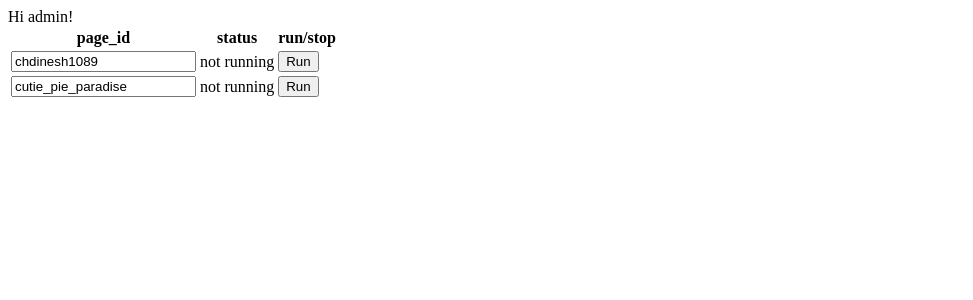
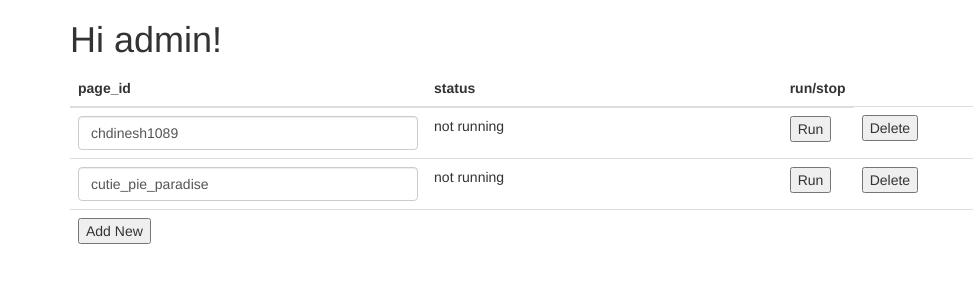
Before and after one commit to chdinesh1089/Instagram_commentor, a Django app: page /commentbot/monitoring/ in a window 1280 px wide. Shown: the top 300 px of the page, without its empty margins (0-973 px from the left). Run offline with Django 3.2, Linux system fonts and the light colour scheme; a user stored in the database is signed in; data comes from the database, SQL or seed files in the repository; parts of the project's set-up code (start-up, migrations or seed data) failed here and were passed over; some libraries are stand-ins or nearby versions.

Commit message:
add and delete funtions added

```diff
--- a/commentbot/templates/commentbot/monitoring.html
+++ b/commentbot/templates/commentbot/monitoring.html
@@ -3,9 +3,17 @@
 <head>
     <meta charset="UTF-8">
     <title>Pages</title>
+    <link href="//maxcdn.bootstrapcdn.com/bootstrap/3.3.0/css/bootstrap.min.css" rel="stylesheet" id="bootstrap-css">
+    <script src="//maxcdn.bootstrapcdn.com/bootstrap/3.3.0/js/bootstrap.min.js"></script>
+    <script src="//code.jquery.com/jquery-1.11.1.min.js"></script>
 </head>
 <body>
-    <table>
+    <div class="container">
+    {% if user.is_authenticated %}
+        <h1>Hi {{ user.username }}!</h1>
+
+
+        <table id="myTable" class=" table order-list">
             <thead>
             <tr>
                 <th>page_id</th>
@@ -13,33 +21,46 @@
                 <th>run/stop</th>
             </tr>
             </thead>
+            <form method ="post">
+
             <tbody>
-        {% if user.is_authenticated %}
-          Hi {{ user.username }}!
 
                 {% if pages_list %}
                     {% for page in pages_list %}
                     <tr>
-                    <form method ="post">
                         {% csrf_token %}
                         {% if page.run_status == "no" %}
-                        <td><input type="text" name="account_id" value="{{ page.account_id }}"></td>
-                        <td>not running</td>
+                            <td class="col-sm-4"><input type="text" name="account_id" value="{{ page.account_id }}" class="form-control"></td>
+                            <td class="col-sm-4">not running</td>
                             <td><button type="submit" name ="run_cmnts" value="{{page.account_id}}">Run</button></td>
+                            <td class="col-sm-4"><button name="delete_row" value="{{ page.account_id }}">Delete</button></td>
                          {% else %}
-                        <td><input type="text" name="account_id" value="{{ page.account_id }}"></td>
-                        <td>actively running</td>
+                            <td class="col-sm-4"><input type="text" name="account_id" value="{{ page.account_id }}" class="form-control"></td>
+                            <td class="col-sm-4">actively running</td>
                             <td><button type="submit" name = "stop_cmnts" value="{{page.account_id}}">Stop</button></td>
-                        </form>
+                            <td class="col-sm-4"><a class="deleteRow">Delete</a></td>
                         {% endif %}
                     </tr>
                     {% endfor %}
                 {% endif %}
+
+            </tbody>
+        <tfoot>
+        <tr>
+            <td colspan="4" style="text-align: left;">
+                <button type="submit" name = "add_new" value="Add Row" />Add New</button>
+            </td>
+        </tr>
+        <tr>
+        </tr>
+    </tfoot>
+            </form>
+        </table>
         {% else %}
       <p>You are not logged in</p>
       <a href="{% url 'login' %}">login</a>
     {% endif %}
-        </tbody>
-    </table>
+    </div>
+
 </body>
 </html>
--- a/commentbot/views.py
+++ b/commentbot/views.py
@@ -3,6 +3,7 @@ from .models import Page
 from .tasks import run_monitoring
 from celery import uuid
 from Insta_Comment.celery import app
+from django.contrib.auth.models import User
 from django.core import serializers
 from .python_scripts.comments_bot import start_monitoring
 # Create your views here.
@@ -43,4 +44,13 @@ def monitoring(request):
         account_object.run_status = "no"
         account_object.save()
         #run_monitoring.apply_async(args=[account_id],task_id=task_id)
+    elif(request.method=='POST' and 'delete_row' in request.POST):
+        rqst = request.POST
+        account_id = rqst['delete_row']
+        account_object = Page.objects.get(account_id=account_id)
+        account_object.delete()
+    elif(request.method=='POST' and 'add_new' in request.POST):
+        #new_page=Page.objects.create()
+        current_user = User.objects.get(username=current_user)
+        current_user.page_set.create()
     return render(request, 'commentbot/monitoring.html', context)
```
Lines whose indentation alone changed are shown as unchanged.
